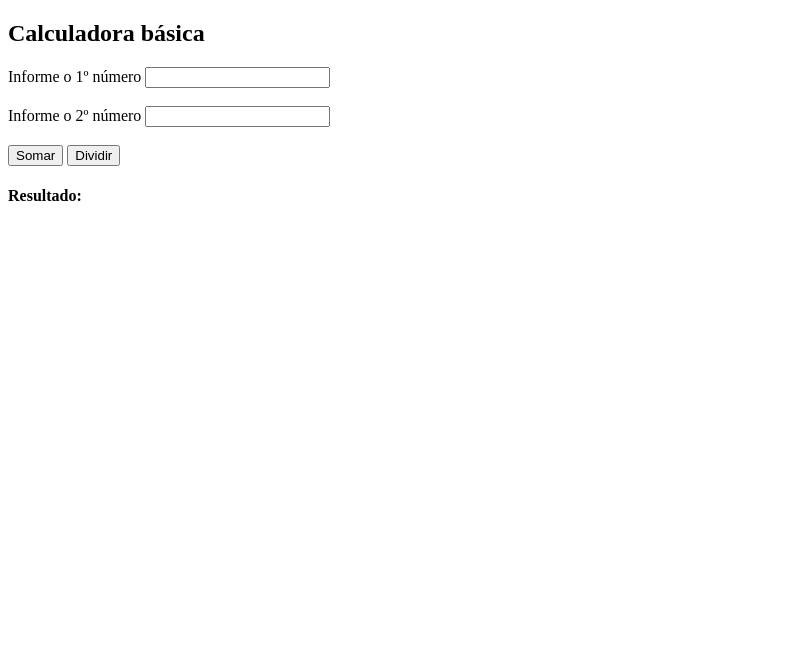
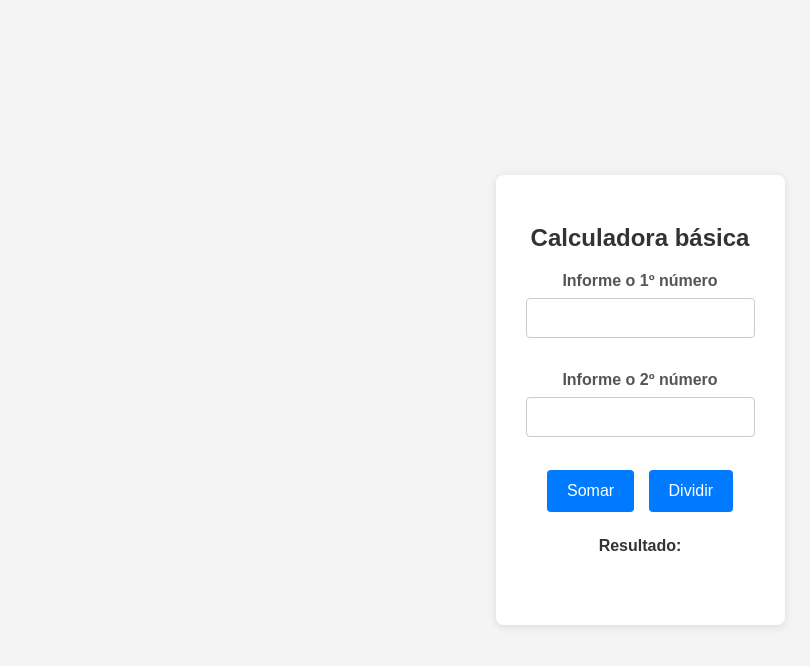
Before and after one commit to danielbaumannbr/formulario, a plain HTML site: page index.html in a window 1280 px wide. Shown: the whole page, without its empty margins (0-810 px from the left). Drawn offline with Linux system fonts and the light colour scheme.

Commit message:
Update index.html

```diff
--- a/index.html
+++ b/index.html
@@ -5,10 +5,79 @@
     <meta charset="UTF-8">
     <meta name="viewport" content="width=device-width, initial-scale=1.0">
     <title>Calculadora</title>
+    <style>
+        body {
+            font-family: Arial, sans-serif;
+            display: flex;
+            justify-content: center;
+            align-items: center;
+            min-height: 100vh;
+            background-color: #f4f4f4;
+            margin: 0;
+        }
+
+        .calculadora-container {
+            background-color: #fff;
+            padding: 30px;
+            border-radius: 8px;
+            box-shadow: 0 2px 10px rgba(0, 0, 0, 0.1);
+            text-align: center;
+        }
+
+        h2 {
+            color: #333;
+            margin-bottom: 20px;
+        }
+
+        label {
+            display: block;
+            margin-bottom: 8px;
+            font-weight: bold;
+            color: #555;
+        }
+
+        input[type="number"] {
+            width: calc(100% - 22px);
+            padding: 10px;
+            margin-bottom: 15px;
+            border: 1px solid #ccc;
+            border-radius: 4px;
+            font-size: 16px;
+        }
+
+        button {
+            background-color: #007bff;
+            color: white;
+            padding: 12px 20px;
+            border: none;
+            border-radius: 4px;
+            cursor: pointer;
+            font-size: 16px;
+            margin: 0 5px;
+            transition: background-color 0.3s ease;
+        }
+
+        button:hover {
+            background-color: #0056b3;
+        }
+
+        h4 {
+            color: #333;
+            margin-top: 25px;
+            margin-bottom: 10px;
+        }
+
+        #resultado {
+            font-size: 24px;
+            font-weight: bold;
+            color: #28a745;
+            min-height: 30px;
+        }
+    </style>
 </head>
 
 <body>
-    <h2>Calculadora básica</h2>
+    <div class="calculadora-container"> <h2>Calculadora básica</h2>
         <form>
             <label for="num1">Informe o 1º número</label>
             <input id="num1" type="number"> <br><br>
@@ -19,26 +88,31 @@
         </form>
         <h4>Resultado:</h4>
         <div id="resultado"></div>
+    </div>
+
     <script>
         function calcular(operacao){
-          //Pegar os valores do formulário
-          let num1=parseFloat(document.getElementById('num1').value);
-          let num2=parseFloat(document.getElementById('num2').value);
-          //Realiza os calculos
+            let num1 = parseFloat(document.getElementById('num1').value);
+            let num2 = parseFloat(document.getElementById('num2').value);
+            let resultado;
+
+            if (isNaN(num1) || isNaN(num2)) {
+                resultado = "Por favor, insira números válidos.";
+            } else {
                 switch(operacao){
                     case 'somar':
-                resultado=num1+num2;
+                        resultado = num1 + num2;
                         break;
                     case 'dividir':
-                if(num2!=0){
-                    resultado=num1/num2;
-                }else{
-                    resultado="Não é possivel dividir um número por ZERO"
+                        if(num2 !== 0){
+                            resultado = num1 / num2;
+                        } else {
+                            resultado = "Não é possível dividir por zero.";
                         }
-
                         break;
                 }
-          document.getElementById('resultado').textContent=resultado;
+            }
+            document.getElementById('resultado').textContent = resultado;
         }
     </script>
 </body>
```
Lines whose indentation alone changed are shown as unchanged.
